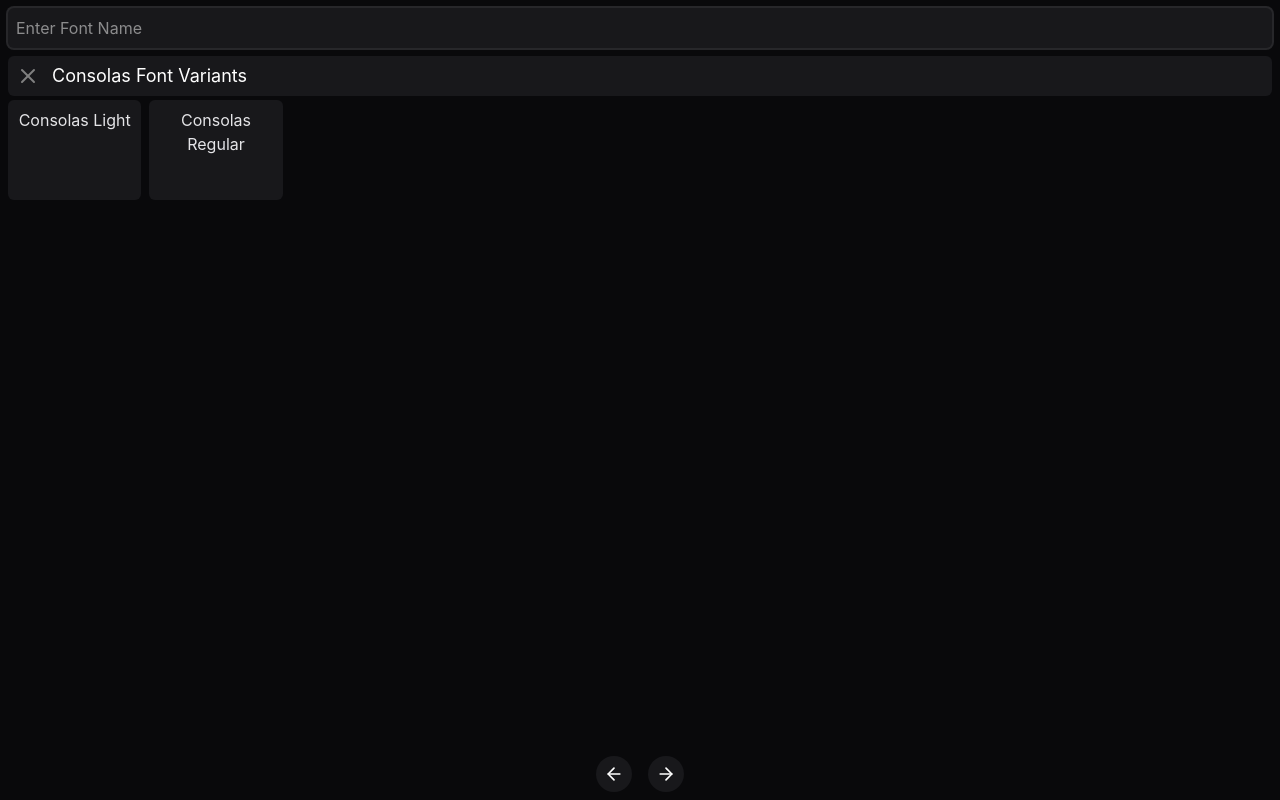
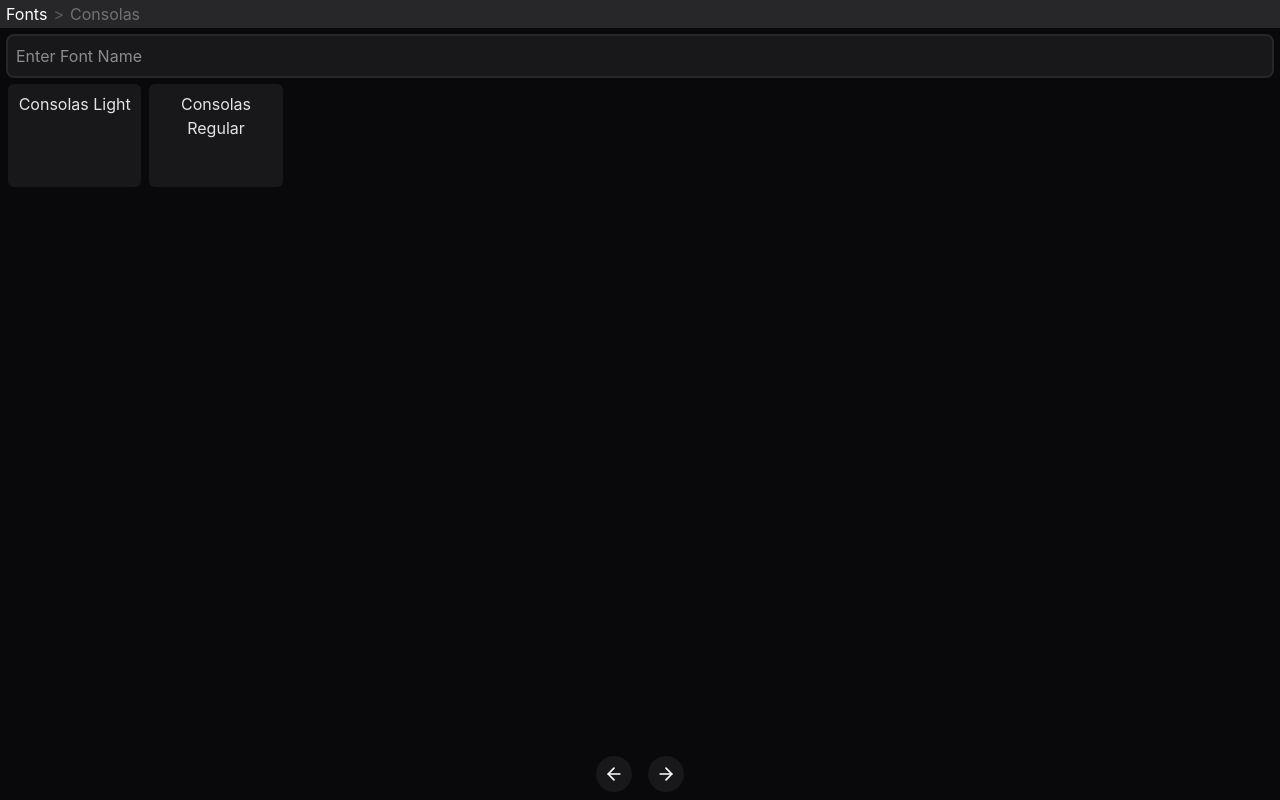
Before and after one commit to m-chen-dev/vscode-font-switcher, a React (Vite) app: page / in a window 1280 px wide. Both pictures are taken after a click on the button "Consolas". Built offline with nearby package versions, Linux system fonts and the light colour scheme.

Commit message:
Updated navigation and replaced the back arrow button in the font variant container with a structurally clearer breadcrumb interface

```diff
--- a/src/App.tsx
+++ b/src/App.tsx
@@ -1,5 +1,5 @@
 import React, { useEffect, useId, useState } from "react";
-import { ArrowLeft, ArrowRight, X } from "react-feather";
+import { ArrowLeft, ArrowRight } from "react-feather";
 
 type Font = {
     name: string;
@@ -107,30 +107,15 @@
 };
 
 type FontVariantViewerProps = {
-    onExit: React.MouseEventHandler<HTMLButtonElement>;
-    activeFontName: string;
     fonts: FontStyle[];
     onVariantClick: React.MouseEventHandler<HTMLButtonElement>;
 };
 const FontVariantContainer = ({
-    onExit,
-    activeFontName,
     fonts,
     onVariantClick,
 }: FontVariantViewerProps) => {
     return (
         <div className="flex-1 flex flex-col gap-1">
-            <div className="flex p-1 gap-2 items-center rounded-md bg-zinc-900">
-                <button
-                    className="cursor-pointer flex items-center justify-center
-          hover:bg-zinc-800
-          rounded-full p-1"
-                    onClick={onExit}
-                >
-                    <X className="stroke-[oklch(60%_0_0)]" />
-                </button>
-                <h2 className="text-lg">{activeFontName} Font Variants</h2>
-            </div>
             <FontViewer fonts={fonts} onClick={onVariantClick} />
         </div>
     );
@@ -155,13 +140,11 @@
     activeFontName: string | null;
     onFontItemClick: (name: string) => void;
     onVariantClick: React.MouseEventHandler<HTMLButtonElement>;
-    onExit: () => void;
 };
 const MainFontInterface = ({
     fonts,
     search,
     activeFontName,
-    onExit,
     onFontItemClick,
     onVariantClick,
 }: MainFontInterfaceProps) => {
@@ -179,8 +162,6 @@
                 activeFontName ? (
                     <FontVariantContainer
                         fonts={fonts}
-                        onExit={onExit}
-                        activeFontName={activeFontName}
                         onVariantClick={onVariantClick}
                     />
                 ) : (
@@ -215,6 +196,25 @@
         </button>
     );
 };
+
+type NavigatorProps = {
+  activeFontName : string | null,
+  onExit : React.MouseEventHandler<HTMLButtonElement>
+}
+const Navigator = ({activeFontName, onExit} : NavigatorProps) => {
+  return (
+    <div className="bg-zinc-800 flex p-0.5 items-center">
+      <div className="flex gap-1.5 px-1">
+        <button onClick={onExit} className="cursor-pointer hover:underline">Fonts</button>
+        {activeFontName &&
+        <>
+          <span className="cursor-default text-[oklch(47%_0_0)]">&gt;</span>
+          <span className="cursor-default text-[oklch(55%_0_0)]">{activeFontName}</span>
+        </>}
+      </div>
+    </div>
+  )
+}
 
 const App = () => {
     const [fonts, setFonts] = useState<Font[][] | null>(null);
@@ -279,6 +279,7 @@
 
     return (
         <div className="h-screen flex flex-col bg-zinc-950 text-white">
+          <Navigator activeFontName={activeFontName} onExit={onExit}/>
           <div className="flex p-2 flex-col flex-1 gap-2">
               <input
                   placeholder="Enter Font Name"
@@ -292,7 +293,6 @@
                   id={id}
               />
               <MainFontInterface
-                    onExit={onExit}
                   search={search}
                   activeFontName={activeFontName}
                   onFontItemClick={onFontItemClick}
```
Lines whose indentation alone changed are shown as unchanged.
